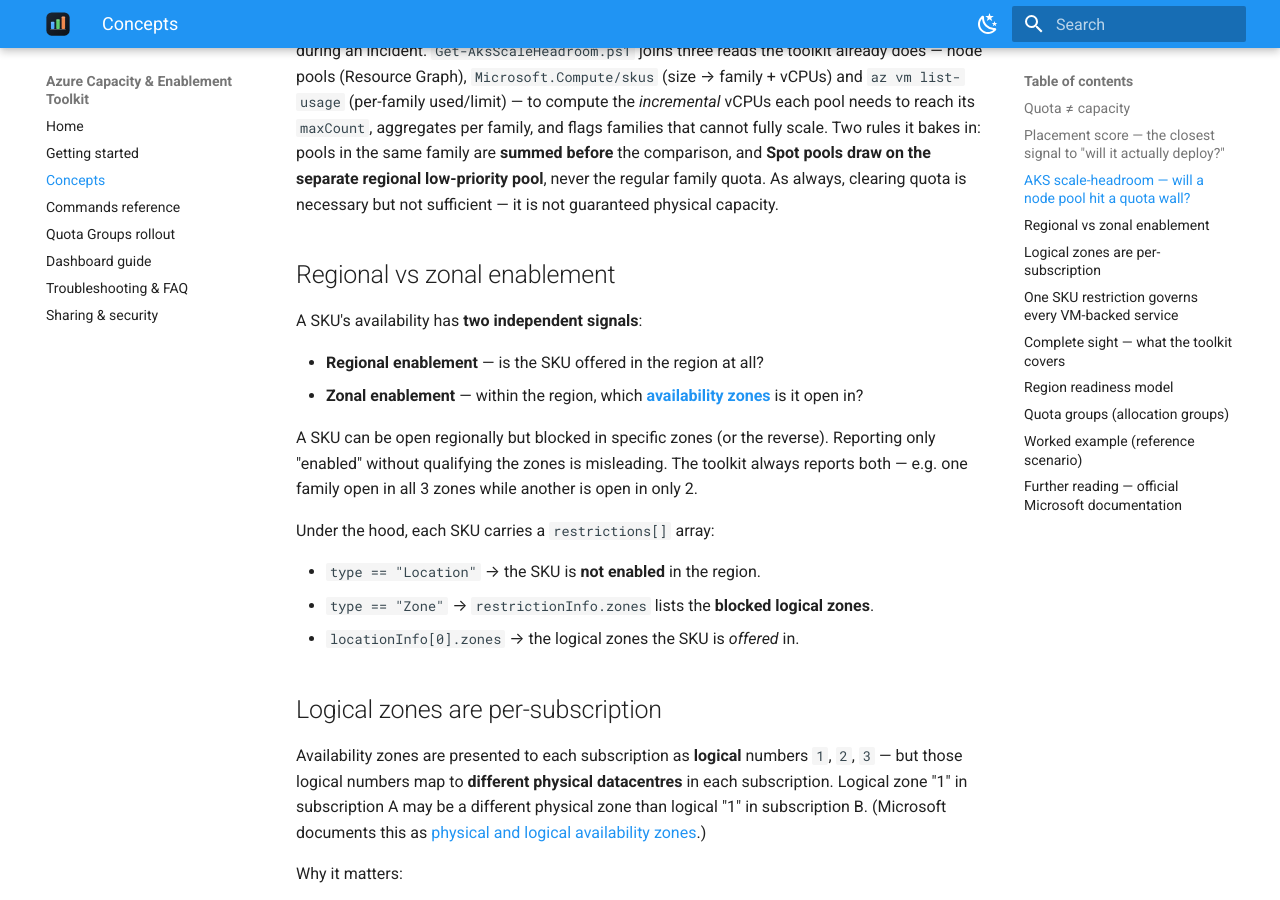
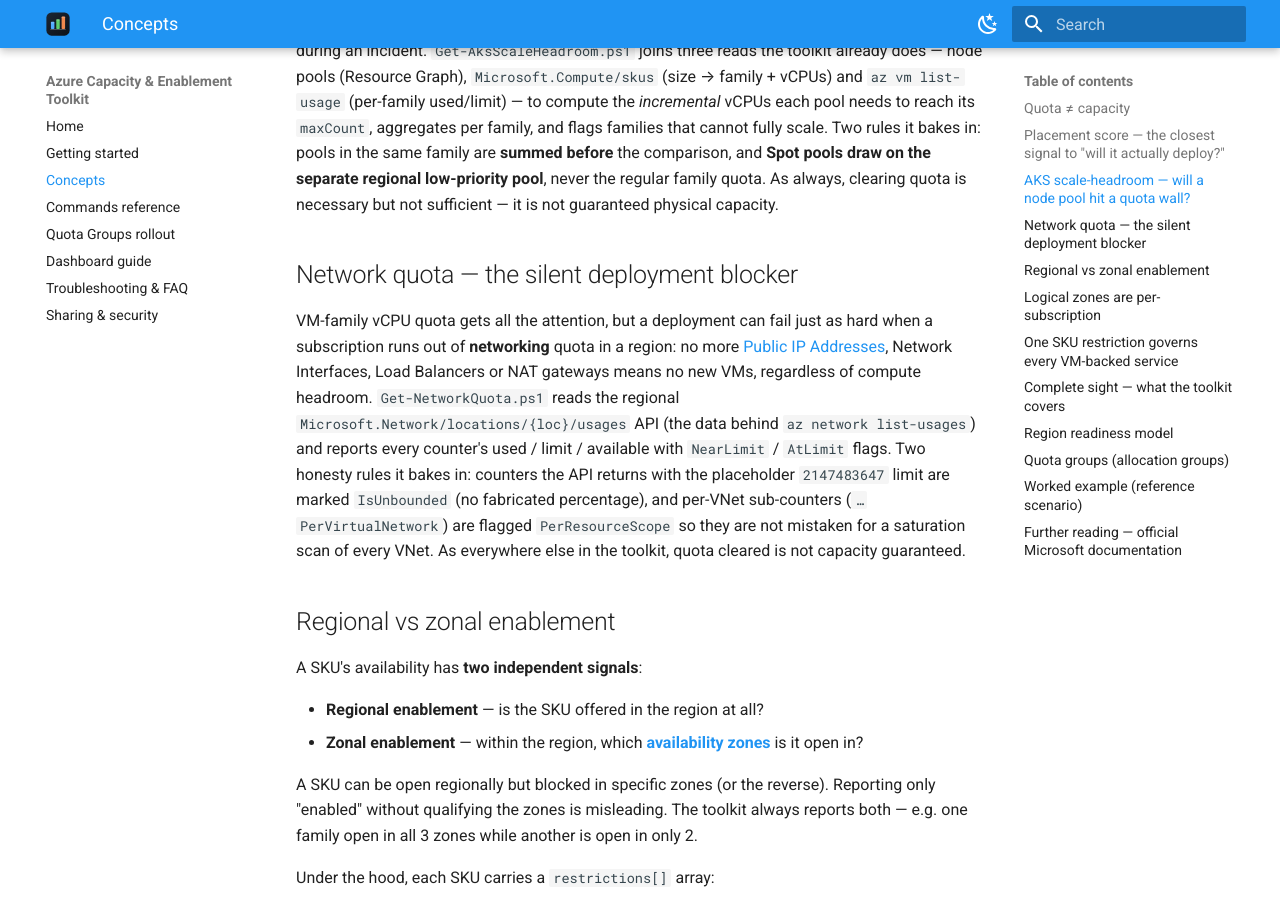
Before and after one commit to microsoft/capacity-toolkit, an MkDocs documentation site: the page built from docs/concepts.md, in a window 1280 px wide and 900 px high, scrolled down 1515 px. Built offline with MkDocs 1.6.1 and Material for MkDocs 9.7.7, drawn with Linux system fonts in a browser that asks for light colours.

Commit message:
feat: add network quota visibility (Get-NetworkQuota.ps1) (#23)
Read-only collector for per-subscription, per-region Microsoft.Network
usage vs limit (the data behind az network list-usages /
Microsoft.Network/locations/{loc}/usages). Reports VNets, public IPs,
NICs, load balancers, NAT gateways and the rest with used/limit/
available/PctUsed and NearLimit/AtLimit flags. Counters returned with the
2147483647 placeholder limit are marked IsUnbounded; per-VNet sub-counters
are flagged PerResourceScope. Supports -Location, -AllLocations and the
standard subscription selectors. Reader-only.

Resolves #13.

Co-authored-by: Copilot <223556219+Copilot@users.noreply.github.com>

```diff
--- a/docs/concepts.md
+++ b/docs/concepts.md
@@ -60,6 +60,20 @@ vCPUs each pool needs to reach its `maxCount`, aggregates per family, and flags
 fully scale. Two rules it bakes in: pools in the same family are **summed before** the comparison, and
 **Spot pools draw on the separate regional low-priority pool**, never the regular family quota. As
 always, clearing quota is necessary but not sufficient — it is not guaranteed physical capacity.
+
+## Network quota — the silent deployment blocker
+
+VM-family vCPU quota gets all the attention, but a deployment can fail just as hard when a
+subscription runs out of **networking** quota in a region: no more
+[Public IP Addresses](https://learn.microsoft.com/en-us/azure/azure-resource-manager/management/azure-subscription-service-limits#networking-limits),
+Network Interfaces, Load Balancers or NAT gateways means no new VMs, regardless of compute headroom.
+`Get-NetworkQuota.ps1` reads the regional `Microsoft.Network/locations/{loc}/usages` API (the data
+behind `az network list-usages`) and reports every counter's used / limit / available with
+`NearLimit` / `AtLimit` flags. Two honesty rules it bakes in: counters the API returns with the
+placeholder `2147483647` limit are marked `IsUnbounded` (no fabricated percentage), and per-VNet
+sub-counters (`…PerVirtualNetwork`) are flagged `PerResourceScope` so they are not mistaken for a
+saturation scan of every VNet. As everywhere else in the toolkit, quota cleared is not capacity
+guaranteed.
 
 ## Regional vs zonal enablement
 
```
Also changed, not shown: AGENTS.md (+1 -1 lines), CHANGELOG.md (+11 -0 lines), README.md (+2 -0 lines), docs/commands.md (+1 -0 lines), docs/getting-started.md (+1 -0 lines), 1 other file.
